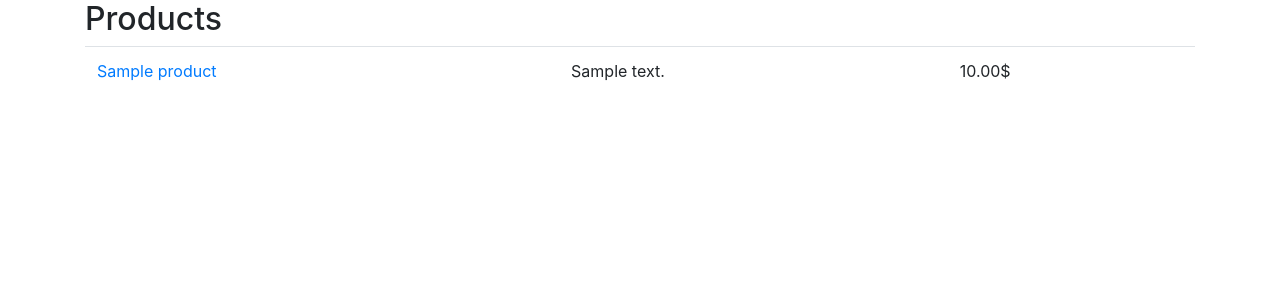
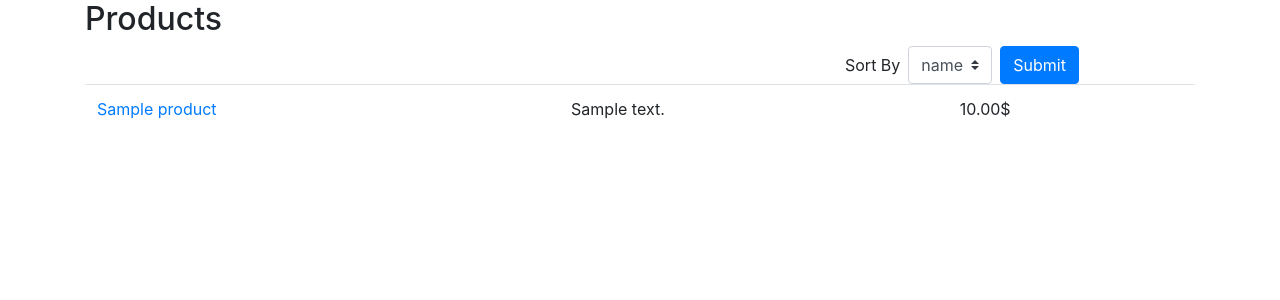
Before and after one commit to HardBite/steewi, a Django app: page /products/ in a window 1280 px wide. Shown: the part 56-356 px from the top of the page. Run offline with Django 3.2, Linux system fonts and the light colour scheme; tables that the repository leaves empty hold one stand-in row (values such as "Sample post"); some libraries are stand-ins or nearby versions.

Commit message:
adds pagination and sorting capabilities in ListView.

```diff
--- a/steewi/products/views.py
+++ b/steewi/products/views.py
@@ -4,6 +4,18 @@ from .models import Product
 
 class ProductList(ListView):
     model = Product
+    paginate_by = 10
+
+    def get_queryset(self):
+        order = self.request.GET.get('order_by', 'name')
+        new_context = Product.objects.order_by(order)
+        return new_context
+
+    def get_context_data(self, **kwargs):
+        context = super(ProductList, self).get_context_data(**kwargs)
+        context['order_by'] = self.request.GET.get('order_by', 'name')
+        context['ordering_options'] = ('name',)
+        return context
 
 class ProductDetail(DetailView):
     model = Product
--- a/steewi/templates/products/product_list.html
+++ b/steewi/templates/products/product_list.html
@@ -4,6 +4,21 @@
 <div class="row">
     <div class="col-md-10">
     <h2>Products</h2>
+    </div>
+    <div class="col-md-4 offset-md-8">
+        <form class="form-inline" method="get" action="{% url 'list' %}">
+            <label class="mr-sm-2" for="inlineFormSelect"> Sort By </label>
+              <select class="custom-select mb-2 mr-sm-2 mb-sm-0" id="inlineFormSelect" name="order_by">
+                  {% for option in ordering_options %}
+                      {% if option == order_by %}
+                        <option selected>{{ order_by }}</option>
+                      {% else %}
+                        <option value="{{ option }}">{{option}}</option>
+                      {% endif %}
+                  {% endfor %}
+              </select>
+             <button type="submit" class="btn btn-primary">Submit</button>
+        </form>
     </div>
 </div>
     <div class="row">
```
